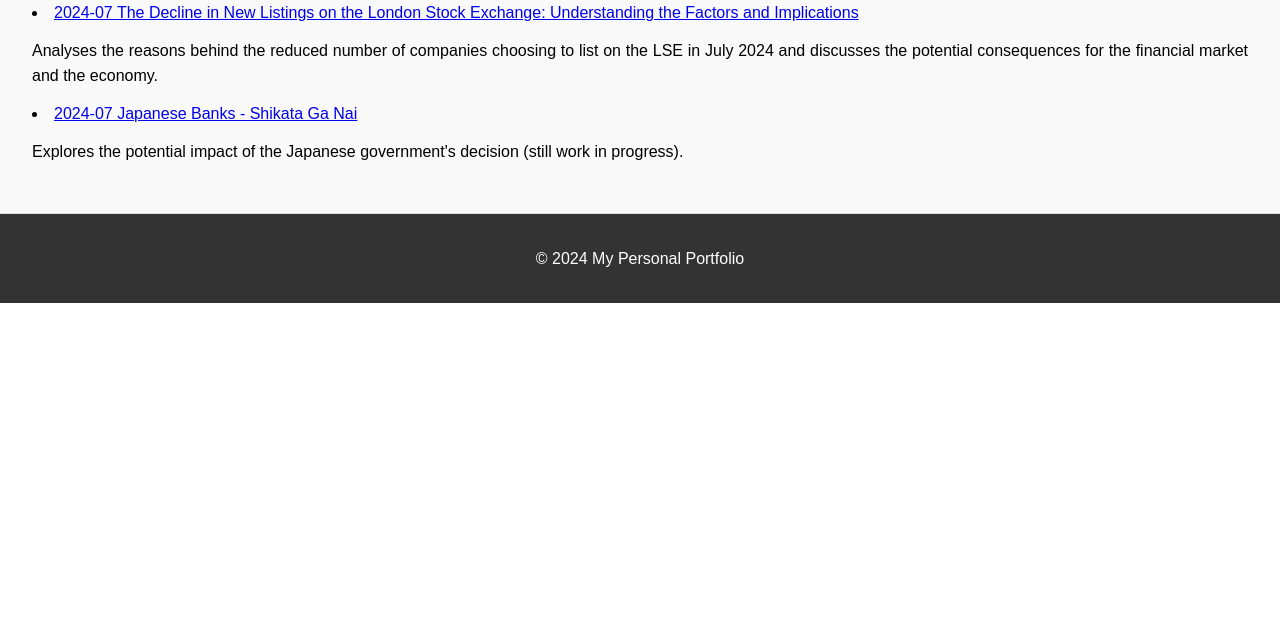
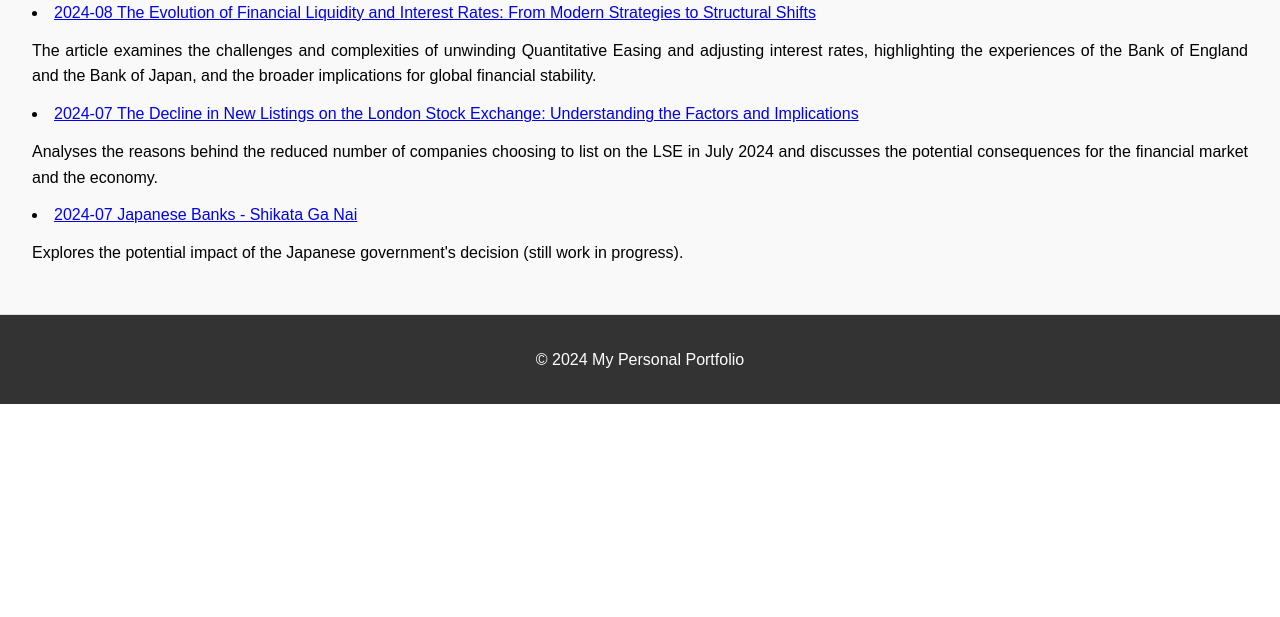
Before and after one commit to lcl27/lcl27.github.io, a plain HTML site: page content.html in a window 1280 px wide. Shown: the part 183-800 px from the top of the page. Drawn offline with Linux system fonts and the light colour scheme.

Commit message:
Update content.html

```diff
--- a/content.html
+++ b/content.html
@@ -21,6 +21,8 @@
 
     <section id="content">
         <h2>Content</h2>
+        <li><a href="2024-08-The-Evolution-of-Financial-Liquidity-and-Interest-Rates.html">2024-08 The Evolution of Financial Liquidity and Interest Rates: From Modern Strategies to Structural Shifts</a></li>
+        <p style="text-align: justify;">The article examines the challenges and complexities of unwinding Quantitative Easing and adjusting interest rates, highlighting the experiences of the Bank of England and the Bank of Japan, and the broader implications for global financial stability.</p>
         <li><a href="2024-07-The-Decline.html">2024-07 The Decline in New Listings on the London Stock Exchange: Understanding the Factors and Implications</a></li>
         <p style="text-align: justify;">Analyses the reasons behind the reduced number of companies choosing to list on the LSE in July 2024 and discusses the potential consequences for the financial market and the economy.</p>
         <li><a href="2024-07-Japanese-banks-shikata-ga-nai.html">2024-07 Japanese Banks - Shikata Ga Nai</a></li>
```
